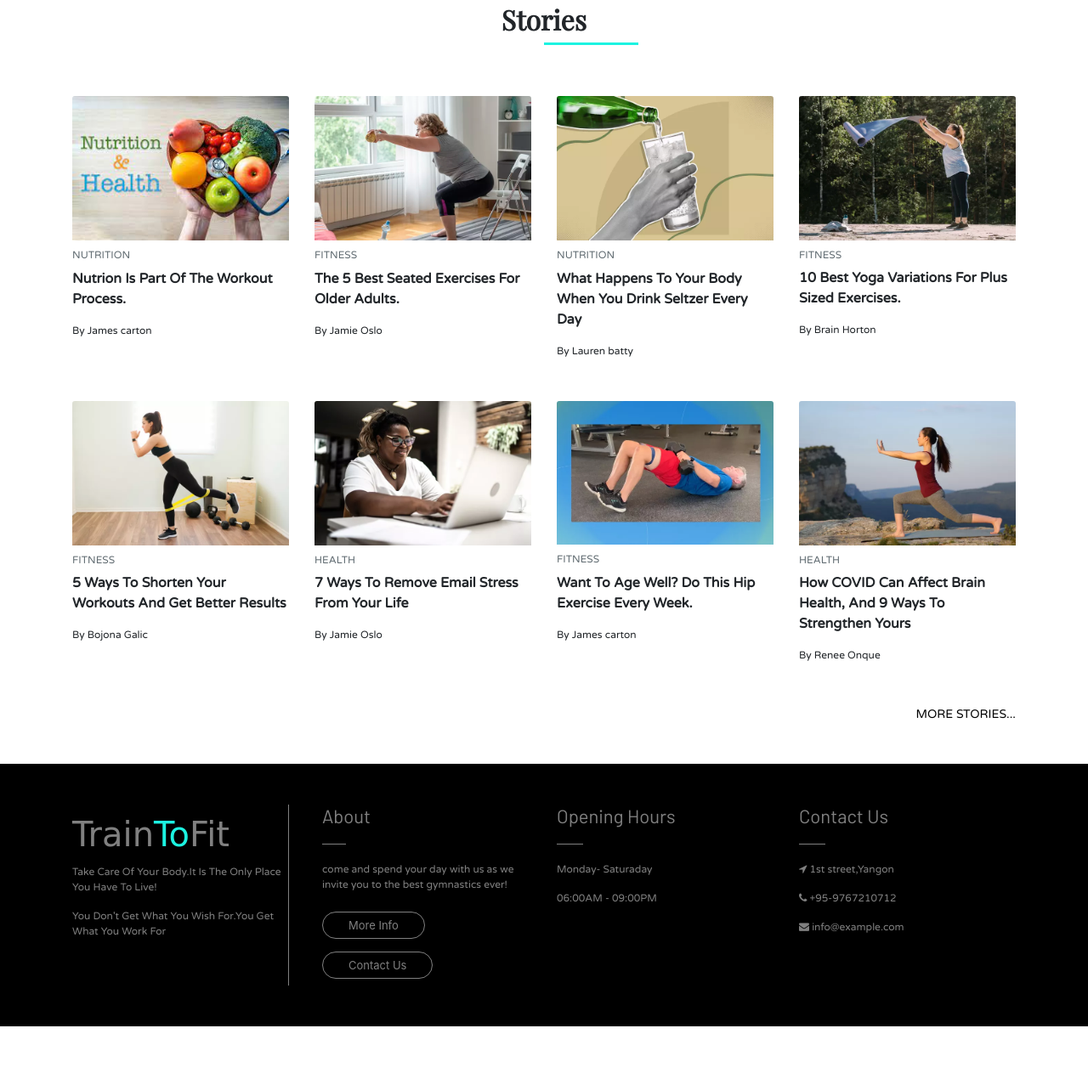
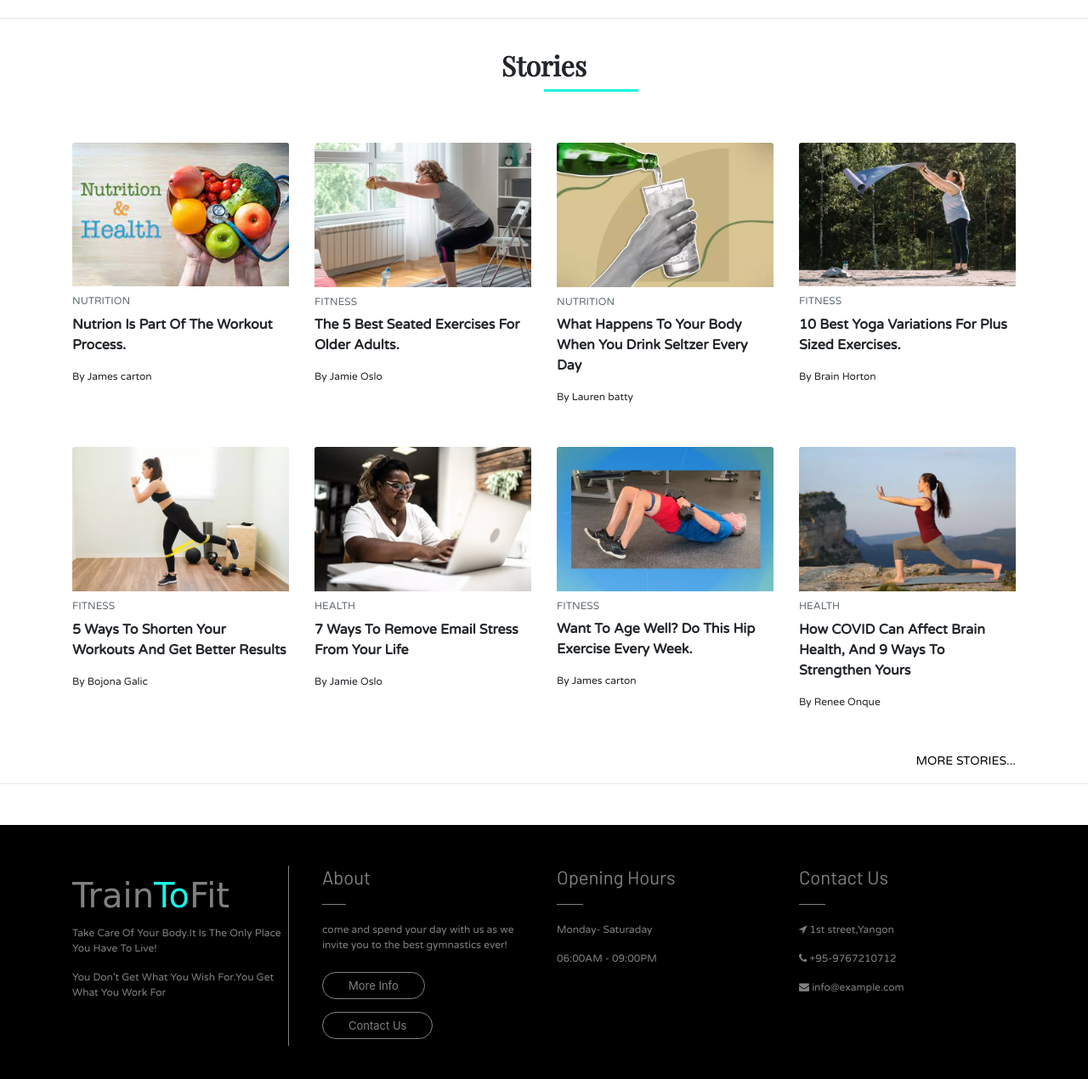
Before and after one commit to SergeiHein/GymWebsite, a plain HTML site: page index.html in a window 1280 px wide. Shown: the part 2539-3809 px from the top of the page at 85% size. Before the commit the page ends 3747 px from the top, so only its background shows below. Drawn offline with nearby package versions, Linux system fonts and the light colour scheme; a web font is replaced by a local one.

Commit message:
Update index.html

```diff
--- a/index.html
+++ b/index.html
@@ -157,8 +157,6 @@ href="https://cdnjs.cloudflare.com/ajax/libs/animate.css/4.1.1/animate.min.css"
     </div>
 
   </div>
-</section>
-
   <div class="container">
 
     <div class="row">
@@ -182,6 +180,11 @@ href="https://cdnjs.cloudflare.com/ajax/libs/animate.css/4.1.1/animate.min.css"
   </div>
 
   </div>
+</section>
+
+<hr>
+
+
 
 
 <section class="Storysection" id="Story">
@@ -282,7 +285,7 @@ href="https://cdnjs.cloudflare.com/ajax/libs/animate.css/4.1.1/animate.min.css"
 
 
 </section>
-
+ <hr>
 
 <section class="footersection mt-5">
   <footer class="container-fluid bg-grey py-5">
@@ -302,8 +305,11 @@ href="https://cdnjs.cloudflare.com/ajax/libs/animate.css/4.1.1/animate.min.css"
                  <div class="About-part">
                   <h6> About</h6>
                   <p>come and spend your day with us as we invite you to the best gymnastics ever!</p>
+                  <div class="About-btn">
                     <a href="#" class="btn-footer"> More Info </a><br>
                     <a href="#" class="btn-footer"> Contact Us</a>
+                  </div>
+
                  </div>
 
                </div>
@@ -312,8 +318,11 @@ href="https://cdnjs.cloudflare.com/ajax/libs/animate.css/4.1.1/animate.min.css"
          <div class="col-md-3">
           <div class="Opening-part">
             <h6> Opening Hours</h6>
+            <div class="opening-text">
               <p>Monday- Saturaday</p>
               <p>06:00AM - 09:00PM</p>
+            </div>
+
            </div>
 
          </div>
@@ -321,9 +330,12 @@ href="https://cdnjs.cloudflare.com/ajax/libs/animate.css/4.1.1/animate.min.css"
          <div class="col-md-3">
           <div class="Contact-part">
             <h6> Contact Us</h6>
+            <div class="contact-text">
               <p><i class="fa fa-location-arrow"></i> 1st street,Yangon </p>
               <p><i class="fa fa-phone"></i>  +95-9767210712  </p>
               <p><i class="fa fa fa-envelope"></i> info@example.com  </p>
+            </div>
+
            </div>
           </div>
          </div>
```
Lines whose indentation alone changed are shown as unchanged.
